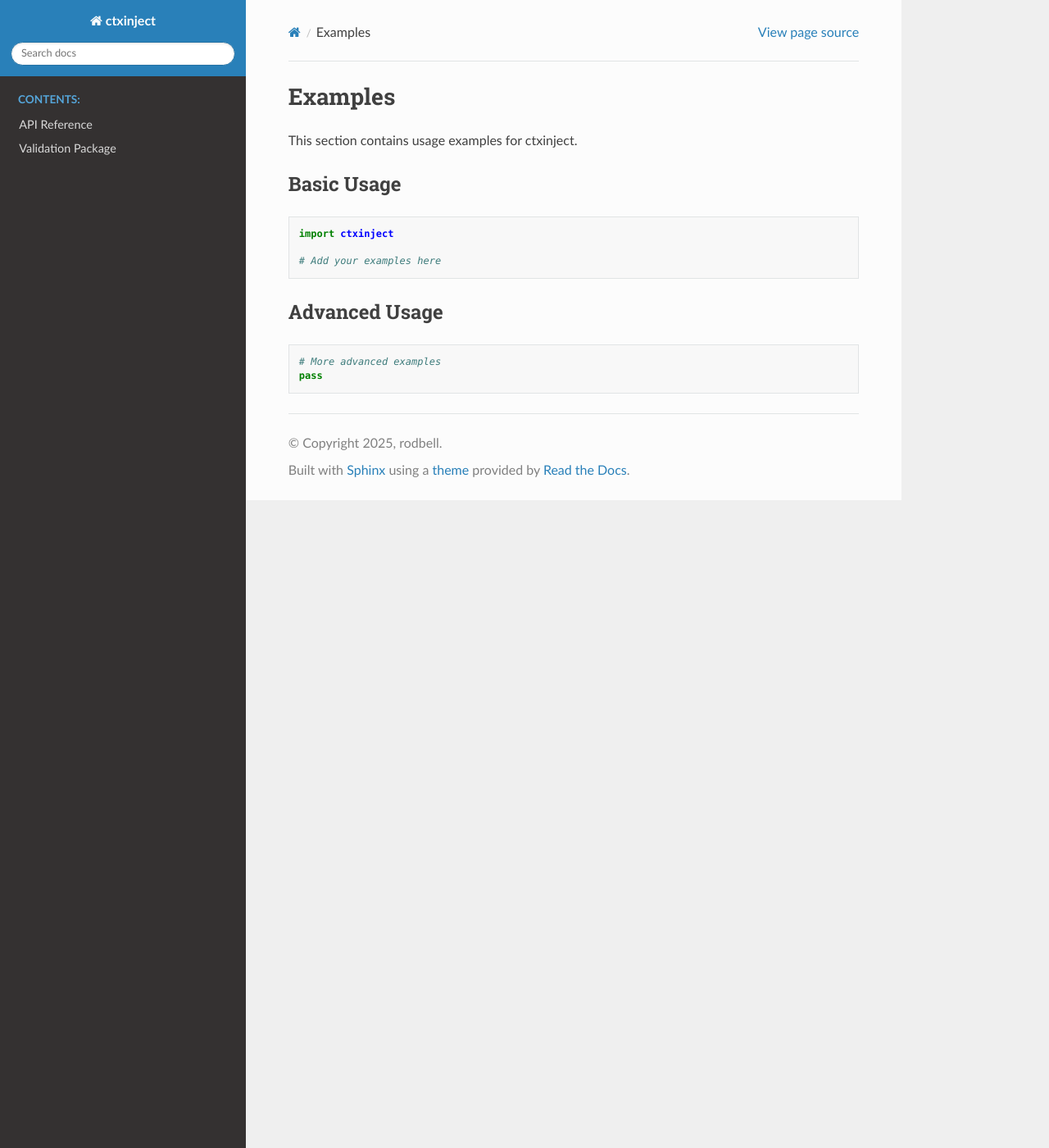
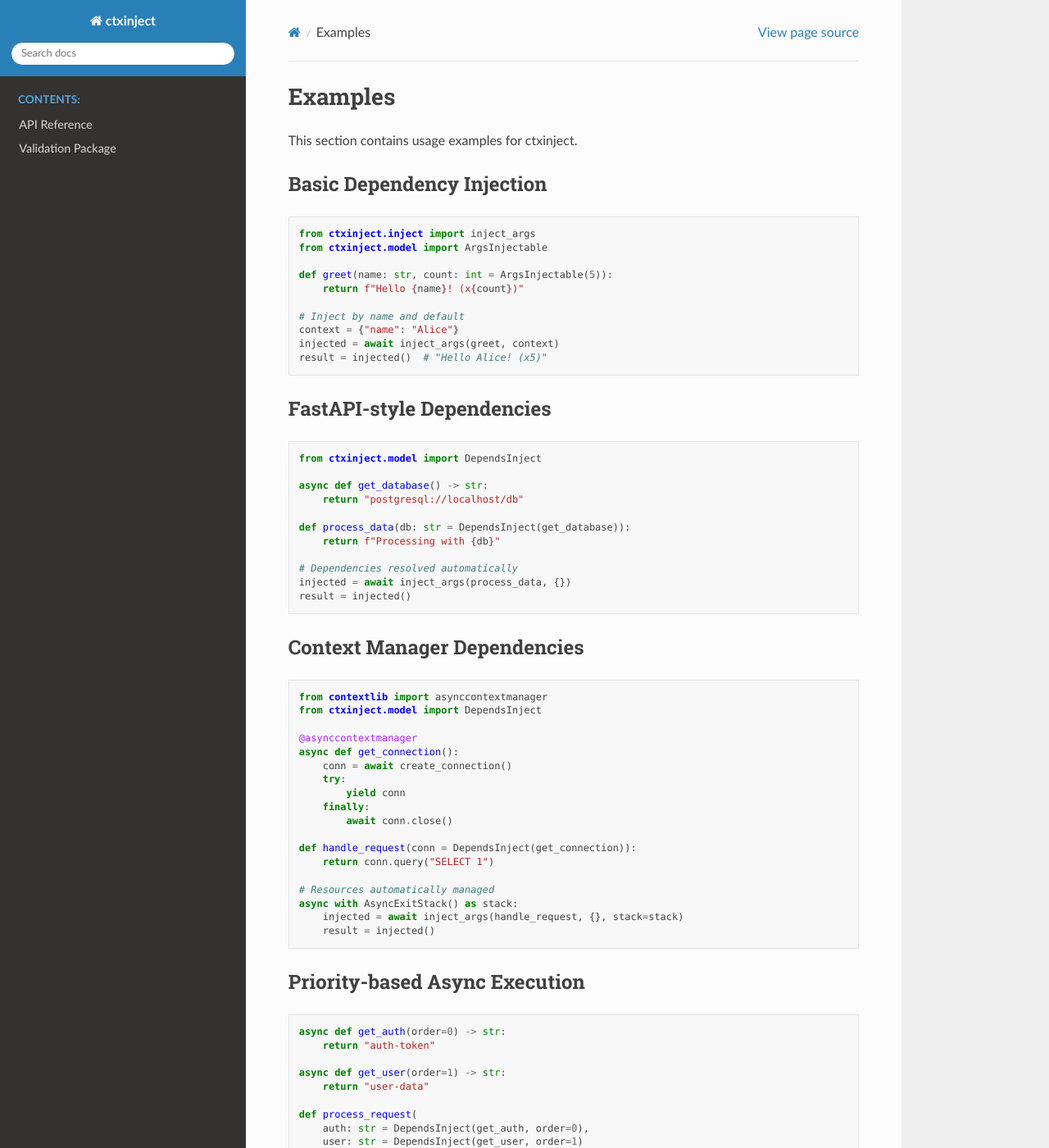
Before and after one commit to bellirodrigo2/ctxinject, a Sphinx documentation site: the page built from docs/source/example.rst, in a window 1280 px wide and 1400 px high. Shown: the whole window at 82% size. Built offline with Sphinx 7.4.7 and the Read the Docs theme 3.1.0, drawn with Linux system fonts in a browser that asks for light colours; pages that are not in the unit, such as notebooks, are missing from menus; some of the changed text lies outside the part shown.

Commit message:
add async func ordered batch execution

```diff
--- a/docs/source/example.rst
+++ b/docs/source/example.rst
@@ -3,19 +3,136 @@
 
 This section contains usage examples for ctxinject.
 
-Basic Usage
------------
+Basic Dependency Injection
+---------------------------
 
 .. code-block:: python
 
-   import ctxinject
+   from ctxinject.inject import inject_args
+   from ctxinject.model import ArgsInjectable
 
-   # Add your examples here
+   def greet(name: str, count: int = ArgsInjectable(5)):
+       return f"Hello {name}! (x{count})"
 
-Advanced Usage
---------------
+   # Inject by name and default
+   context = {"name": "Alice"}
+   injected = await inject_args(greet, context)
+   result = injected()  # "Hello Alice! (x5)"
+
+FastAPI-style Dependencies
+---------------------------
 
 .. code-block:: python
 
-   # More advanced examples
-   pass
+   from ctxinject.model import DependsInject
+
+   async def get_database() -> str:
+       return "postgresql://localhost/db"
+
+   def process_data(db: str = DependsInject(get_database)):
+       return f"Processing with {db}"
+
+   # Dependencies resolved automatically
+   injected = await inject_args(process_data, {})
+   result = injected()
+
+Context Manager Dependencies
+----------------------------
+
+.. code-block:: python
+
+   from contextlib import asynccontextmanager
+   from ctxinject.model import DependsInject
+
+   @asynccontextmanager
+   async def get_connection():
+       conn = await create_connection()
+       try:
+           yield conn
+       finally:
+           await conn.close()
+
+   def handle_request(conn = DependsInject(get_connection)):
+       return conn.query("SELECT 1")
+
+   # Resources automatically managed
+   async with AsyncExitStack() as stack:
+       injected = await inject_args(handle_request, {}, stack=stack)
+       result = injected()
+
+Priority-based Async Execution
+-------------------------------
+
+.. code-block:: python
+
+   async def get_auth(order=0) -> str:
+       return "auth-token"
+
+   async def get_user(order=1) -> str:
+       return "user-data"
+
+   def process_request(
+       auth: str = DependsInject(get_auth, order=0),
+       user: str = DependsInject(get_user, order=1)
+   ):
+       return f"Processing {user} with {auth}"
+
+   # Auth resolved before user (order matters)
+   injected = await inject_args(process_request, {})
+   result = injected()
+
+Performance Optimization
+-------------------------
+
+.. code-block:: python
+
+   # Use ordered=True for maximum performance
+   # Pre-computes sync/async separation and ordering
+   injected = await inject_args(my_function, context, ordered=True)
+   result = injected()
+
+Model Field Injection
+----------------------
+
+.. code-block:: python
+
+   from ctxinject.model import ModelFieldInject
+
+   class Config:
+       database_url: str = "sqlite:///app.db"
+       debug: bool = True
+
+   def setup_app(
+       db_url: str = ModelFieldInject(Config, "database_url"),
+       debug: bool = ModelFieldInject(Config, "debug")
+   ):
+       return f"App: {db_url}, debug={debug}"
+
+   config = Config()
+   context = {Config: config}
+   injected = await inject_args(setup_app, context)
+   result = injected()
+
+Testing with Overrides
+-----------------------
+
+.. code-block:: python
+
+   # Production dependency
+   async def get_real_service() -> str:
+       return "production-service"
+
+   def business_logic(service: str = DependsInject(get_real_service)):
+       return f"Using {service}"
+
+   # Test override
+   async def get_mock_service() -> str:
+       return "mock-service"
+
+   # Override for testing
+   injected = await inject_args(
+       business_logic,
+       context={},
+       overrides={get_real_service: get_mock_service}
+   )
+   result = injected()  # "Using mock-service"
--- a/pyproject.toml
+++ b/pyproject.toml
@@ -1,10 +1,10 @@
 [project]
 name = "ctxinject"
-version = "0.1.8"
+version = "0.1.9"
 description = "Context-based dependency injection for Python"
 readme = "README.md"
 requires-python = ">=3.8"
-keywords = ["dependency", "injection", "context", "async"]
+keywords = ["DI", "context", "async"]
 authors = [
     { name = "rodbell", email = "bellirodrigo2@gmail.com" },
 ]
```
Also changed, not shown: README.md (+29 -9 lines), docs/source/index.rst (+22 -3 lines), 5 other files.
